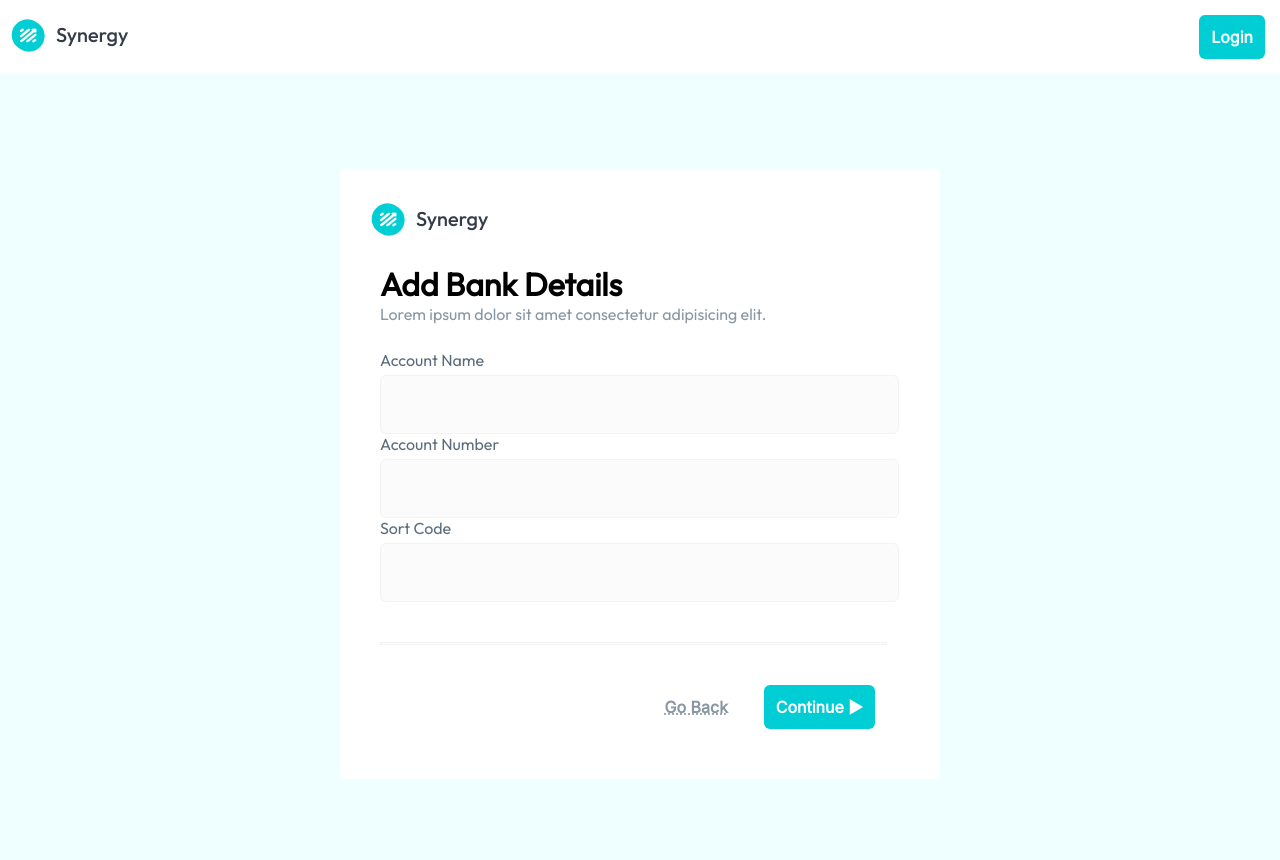
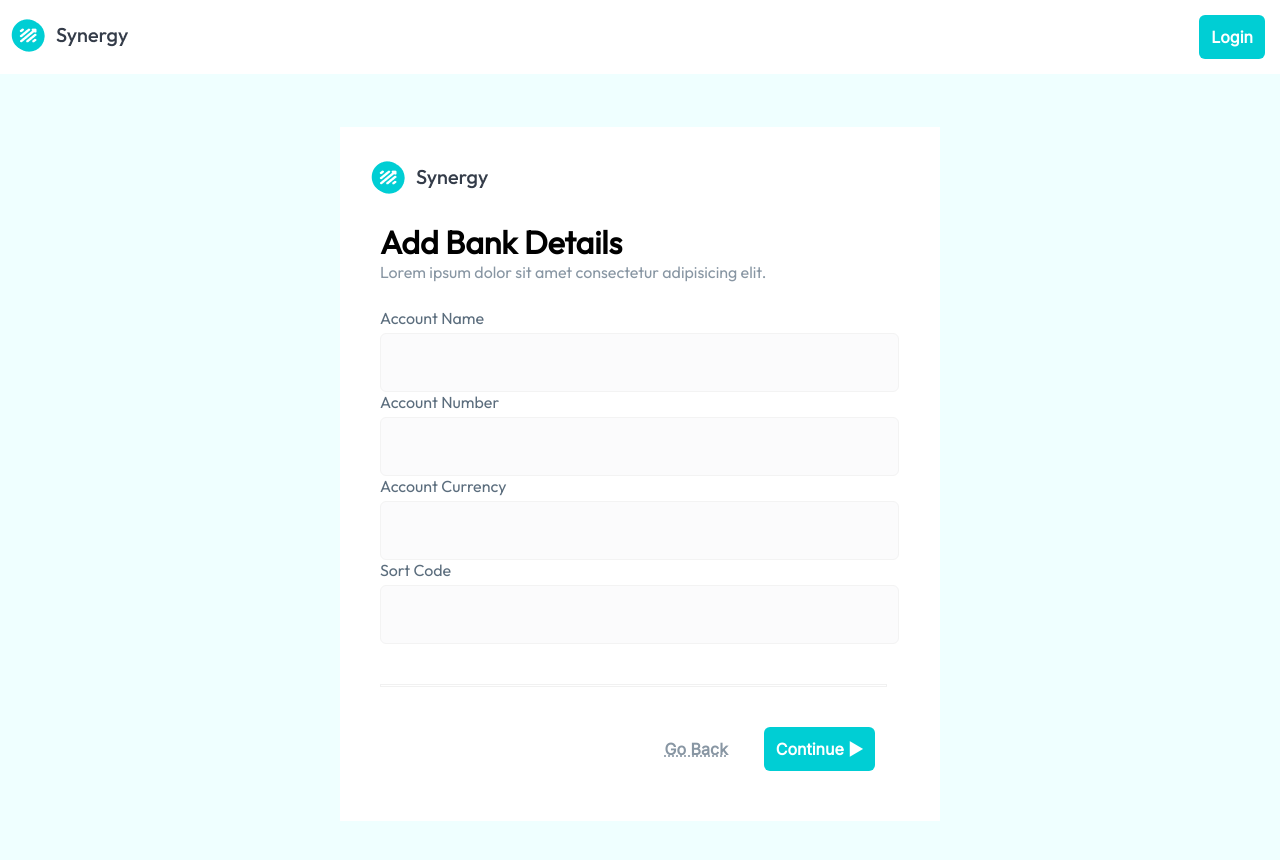
Before and after one commit to nology-tech/synergy, a React (Create React App) app: page /bankdetails in a window 1280 px wide. Shown: the top 860 px of the page. Built offline with nearby package versions, Linux system fonts and the light colour scheme.

Commit message:
Added Currency field

```diff
--- a/src/containers/BankDetails/BankDetails.jsx
+++ b/src/containers/BankDetails/BankDetails.jsx
@@ -5,10 +5,12 @@ import "./BankDetails.scss";
 import synergyLogo from "../../assets/images/synergy_main_logo.png";
 import SignInNav from "../../components/SignInNav/SignInNav";
 import Button from "../../components/Button/Button";
+import currency from "../../data/currency.js";
 
 const BankDetails = () => {
   const [accountName, setAccountName] = useState("");
   const [accountNum, setAccountNum] = useState();
+  const [accountCurr, setAccountCurr] = useState();
   const [sortCode, setSortCode] = useState("");
 
   // Handling the account name input field change
@@ -21,6 +23,11 @@ const BankDetails = () => {
   const handleAccountNum = (e) => {
     e.preventDefault();
     setAccountNum(e.target.value);
+  };
+
+  const handleAccountCurr = (e) => {
+    e.preventDefault();
+    setAccountCurr(e.target.value);
   };
 
   // Handling the sort code input field change
@@ -61,7 +68,14 @@ const BankDetails = () => {
                   value={accountNum}
                 />
               </div>
-
+              <div className="bankDetailsForm__div">
+                <label>Account Currency</label>
+                <input
+                  onInput={handleAccountCurr}
+                  className="input"
+                  value={accountCurr}
+                />
+              </div>
               <div className="bankDetailsForm__div">
                 <label>Sort Code</label>
                 <input
```
